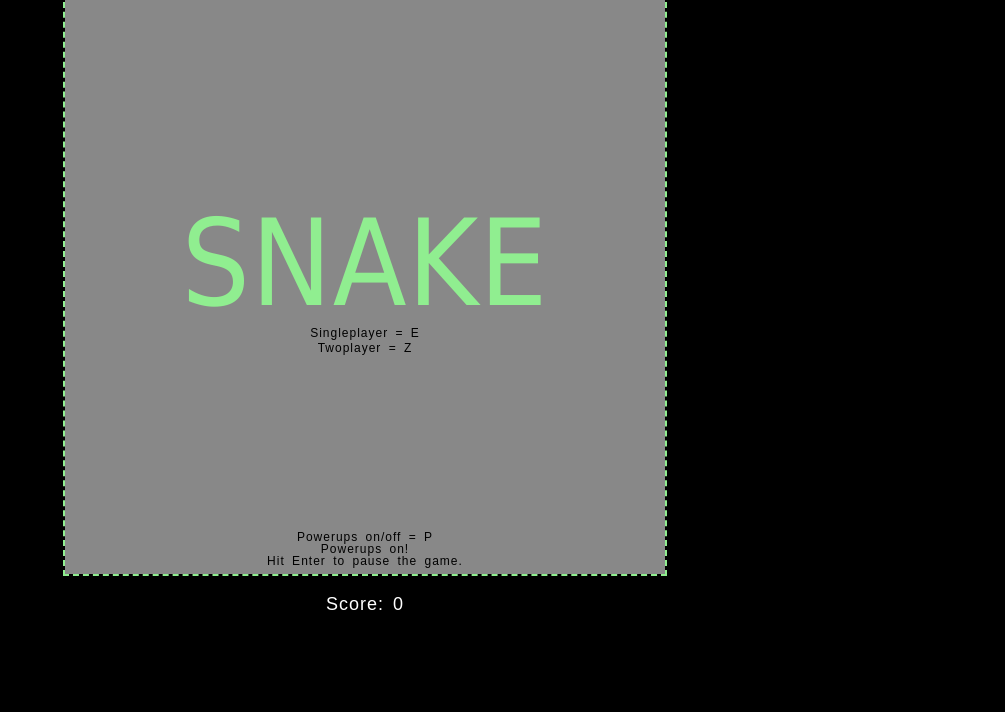
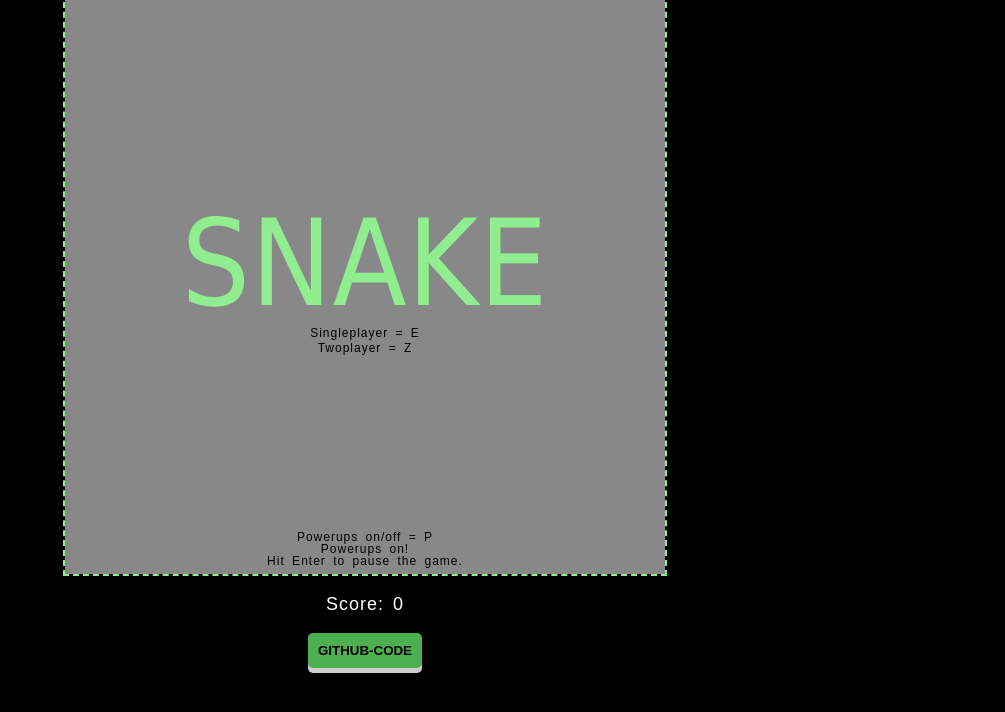
Before and after one commit to pedRamezani/snake-with-powerups, a plain HTML site: page index.html in a window 1280 px wide. Shown: the part 78-790 px from the top of the page, without its empty margins (275-1280 px from the left). Drawn offline with Linux system fonts and the light colour scheme.

Commit message:
Added Github button

```diff
--- a/index.html
+++ b/index.html
@@ -13,6 +13,7 @@
     <div id ="snakecon">
       <canvas id="snake" width="500" height="500"></canvas>
       <p class="score">Score: <span id ="score"></span></p>
+      <button onclick="location.href='https://github.com/pedRamezani/snake-with-powerups';" value="Go to Github">GITHUB-CODE</button>
     </div>
    <script src="snake.js"></script>
  </body>
--- a/snake.css
+++ b/snake.css
@@ -11,6 +11,20 @@ body {
 		font-size: 18px;
     box-sizing: border-box;
 }
+
+button {
+	padding:10px;
+	border-radius:5px;
+  margin-left:50%;
+	transform: translate(-50%,0);
+	font-weight:bold;
+	background-color:#4caf50;
+	border: none;
+	box-shadow: 0px 5px #ccc;
+}
+
+button:active {background-color: #2e7d32; box-shadow: 0px 2px #aaa; transform: translate(-50%,3px);}
+
 
 
 h1{ display:block;
```
